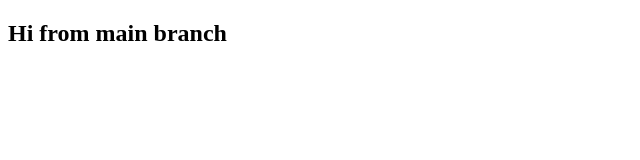
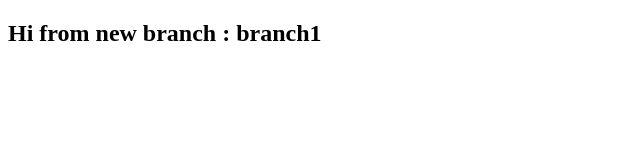
Before and after one commit to Anish-78/AD, a plain HTML site: page index.html in a window 1280 px wide. Shown: the whole page, without its empty margins (0-640 px from the left). Drawn offline with Linux system fonts and the light colour scheme.

Commit message:
commited to branch1

```diff
--- a/index.html
+++ b/index.html
@@ -5,6 +5,6 @@
         <title>Document</title>
     </head>
     <body>
-        <h2> Hi from main branch</h2>
+        <h2> Hi from new branch : branch1</h2>
     </body>
 </html>
```
